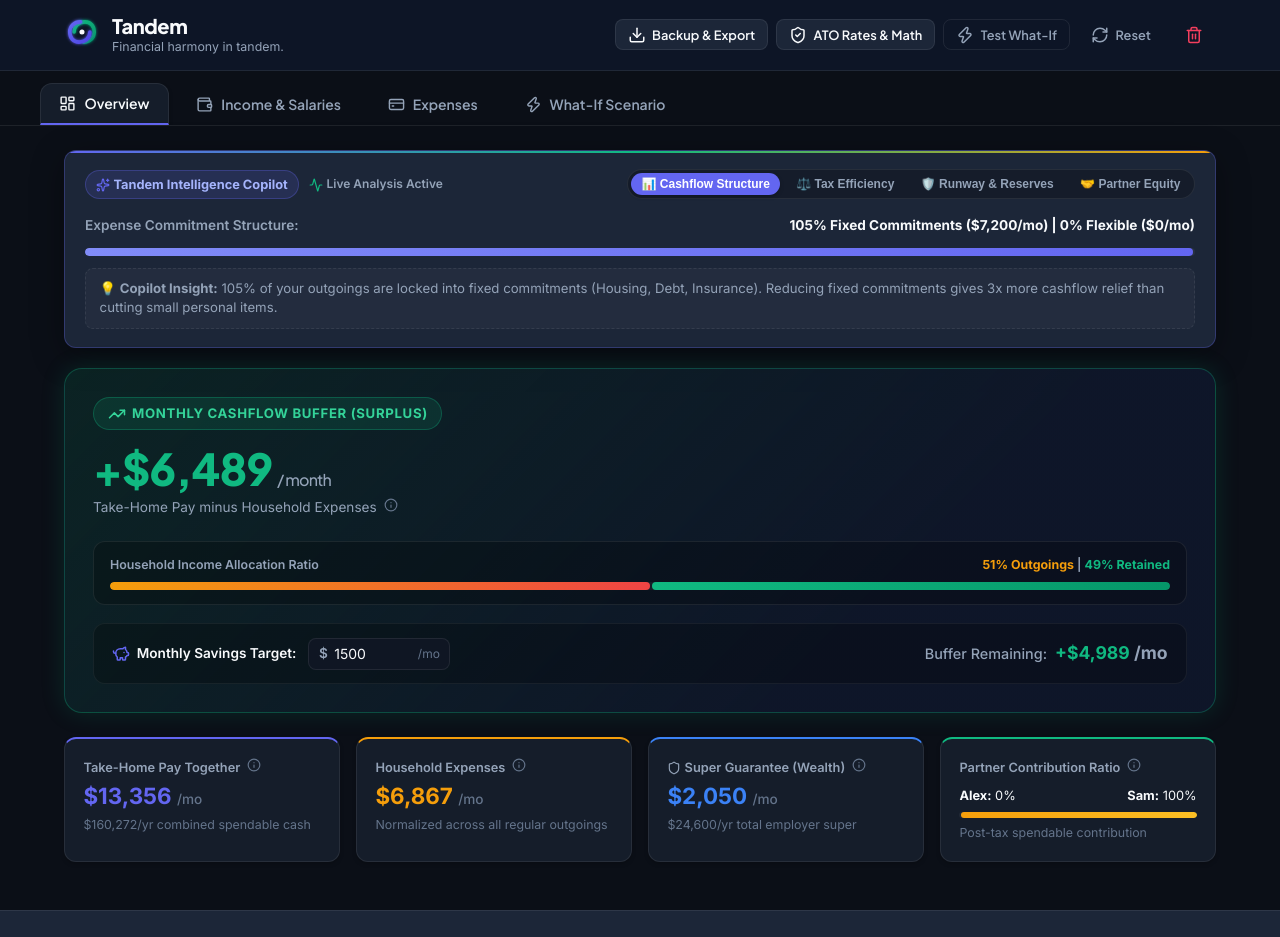
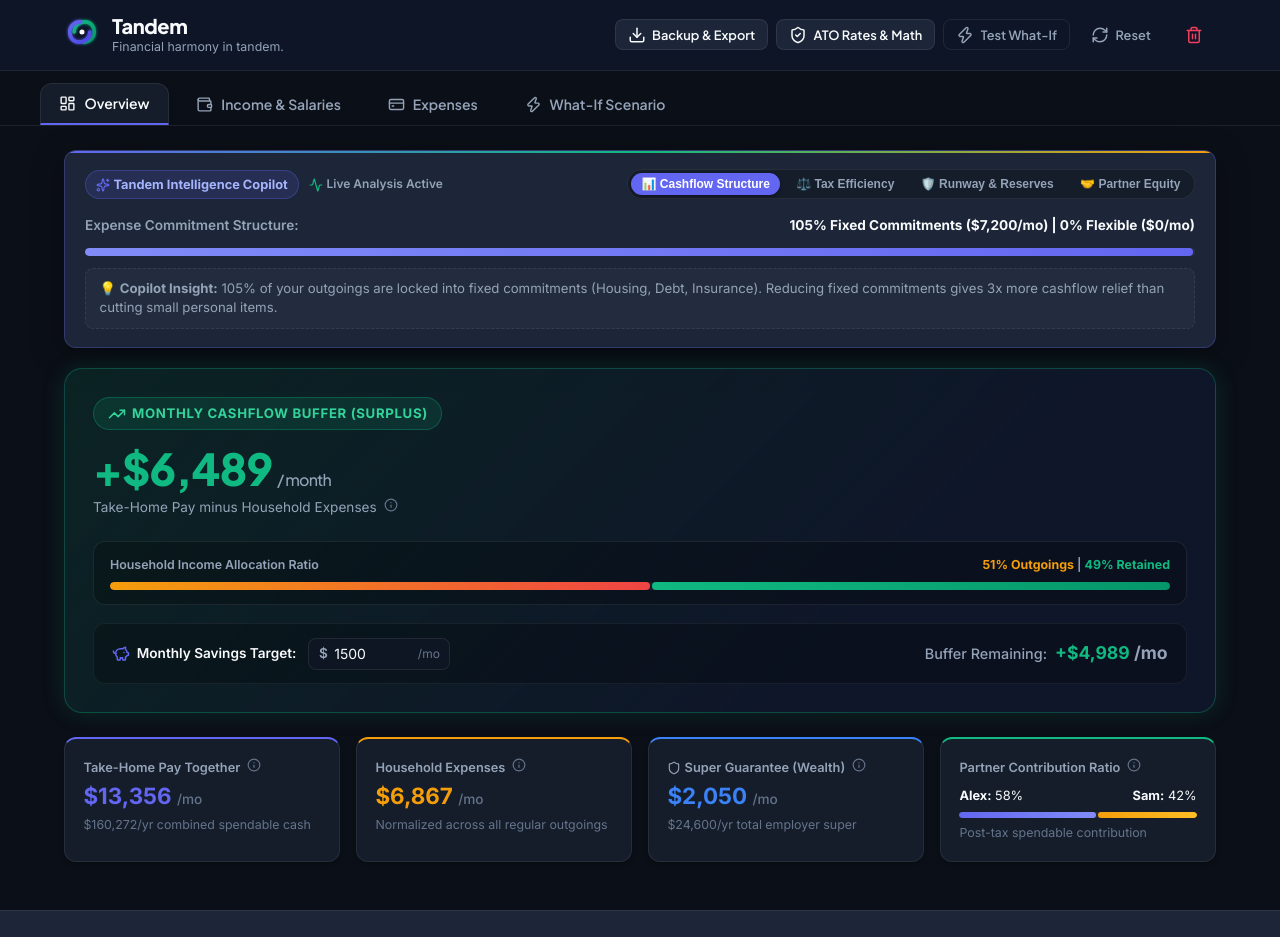
Before and after one commit to ibram-saleeb/household-clarity, a React (Vite) app: page / in a window 1280 px wide. Shown: the top 937 px of the page. Built offline with nearby package versions, Linux system fonts and the light colour scheme.

Commit message:
fix: implement partner ratio zero-income safeguards, empty category reset, and touch accessibility

```diff
--- a/src/components/ExpenseSection.jsx
+++ b/src/components/ExpenseSection.jsx
@@ -314,9 +314,20 @@
           </div>
         ) : (
           <div className="no-expenses-placeholder">
-            {activeCategoryFilter === 'all'
-              ? 'No expenses added yet. Fill out the form above to add your first household outgoing.'
-              : `No expenses found in category "${activeCategoryFilter}".`}
+            <p>
+              {activeCategoryFilter === 'all'
+                ? 'No expenses added yet. Fill out the form above to add your first household outgoing.'
+                : `No expenses found in category "${activeCategoryFilter}".`}
+            </p>
+            {activeCategoryFilter !== 'all' && (
+              <button
+                type="button"
+                className="btn btn-secondary btn-sm mt-2"
+                onClick={() => setActiveCategoryFilter('all')}
+              >
+                Show All Outgoings
+              </button>
+            )}
           </div>
         )}
       </div>
--- a/src/components/FinancialCopilot.jsx
+++ b/src/components/FinancialCopilot.jsx
@@ -158,12 +158,12 @@
           <div className="insight-main-metric">
             <span className="insight-label">Estimated Emergency Runway Buffer:</span>
             <span className="insight-highlight text-surplus">
-              <strong>{monthlySavingsReserves > 0 ? `${formatMoney(monthlySavingsReserves)}/mo` : 'No target set'}</strong> ({runwayMonths} months of fixed outgoings covered)
+              <strong>{monthlySavingsReserves > 0 ? `${formatMoney(monthlySavingsReserves)}/mo` : 'Allocation Target Not Set'}</strong> ({monthlySavingsReserves > 0 ? `${runwayMonths} months covered` : 'Set target below to build 3-6mo safety net'})
             </span>
           </div>
 
           <p className="copilot-narrative">
-            🛡️ <strong>Copilot Safety Net Model:</strong> Setting aside a consistent monthly savings target builds a 3-to-6 month emergency fund. If income drops unexpectedly, your fixed expenses ({formatMoney(fixedExpensesVal)}/mo) remain fully protected.
+            🛡️ <strong>Copilot Safety Net Model:</strong> Setting aside a consistent monthly savings target builds a 3-to-6 month emergency reserve. If household income drops unexpectedly, your fixed commitments ({formatMoney(fixedExpensesVal)}/mo) remain fully protected.
           </p>
         </div>
       )}
--- a/src/components/HeroDashboard.jsx
+++ b/src/components/HeroDashboard.jsx
@@ -16,11 +16,11 @@
   const retainedRatio = Math.max(0, 100 - expenseRatio);
 
   // Compute partner split percentages
-  const p1Usable = Math.max(0, current.p1?.spendableMonthly || 0);
-  const p2Usable = Math.max(0, current.p2?.spendableMonthly || 0);
-  const combinedPartners = (p1Usable + p2Usable) || 1;
-  const p1Pct = Math.round((p1Usable / combinedPartners) * 100);
-  const p2Pct = 100 - p1Pct;
+  const p1Usable = Math.max(0, current.p1?.spendableIncomeMonthly || 0);
+  const p2Usable = Math.max(0, current.p2?.spendableIncomeMonthly || 0);
+  const combinedPartners = p1Usable + p2Usable;
+  const p1Pct = combinedPartners > 0 ? Math.round((p1Usable / combinedPartners) * 100) : 50;
+  const p2Pct = combinedPartners > 0 ? 100 - p1Pct : 50;
 
   return (
     <section className="hero-dashboard-section">
--- a/src/index.css
+++ b/src/index.css
@@ -62,6 +62,10 @@
   -moz-osx-font-smoothing: grayscale;
   line-height: 1.5;
   min-height: 100vh;
+}
+
+button, input, select {
+  touch-action: manipulation;
 }
 
 h1, h2, h3, h4, h5, h6 {
```
Also changed, not shown: 1 other file (tests, documents, lock files or other folders).
